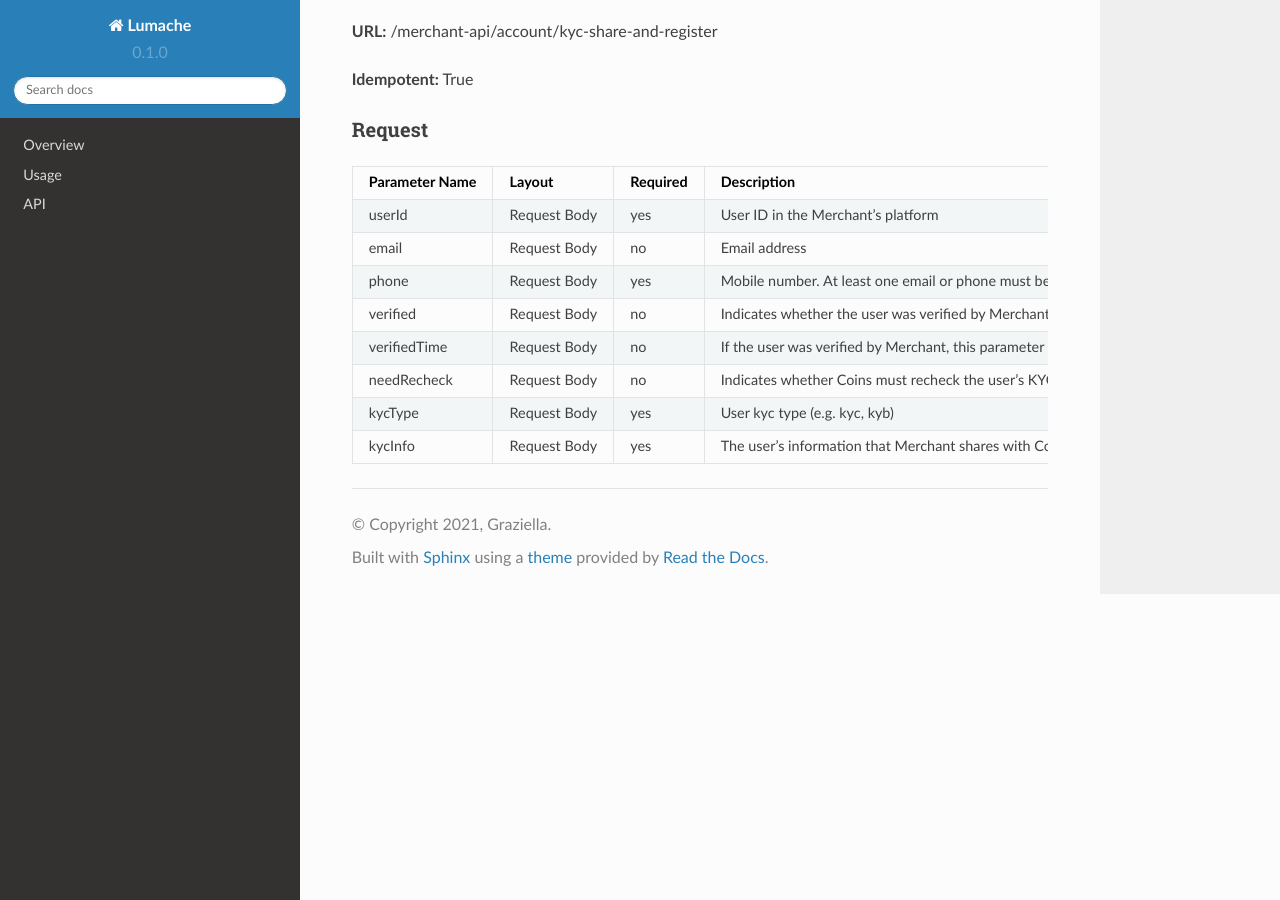
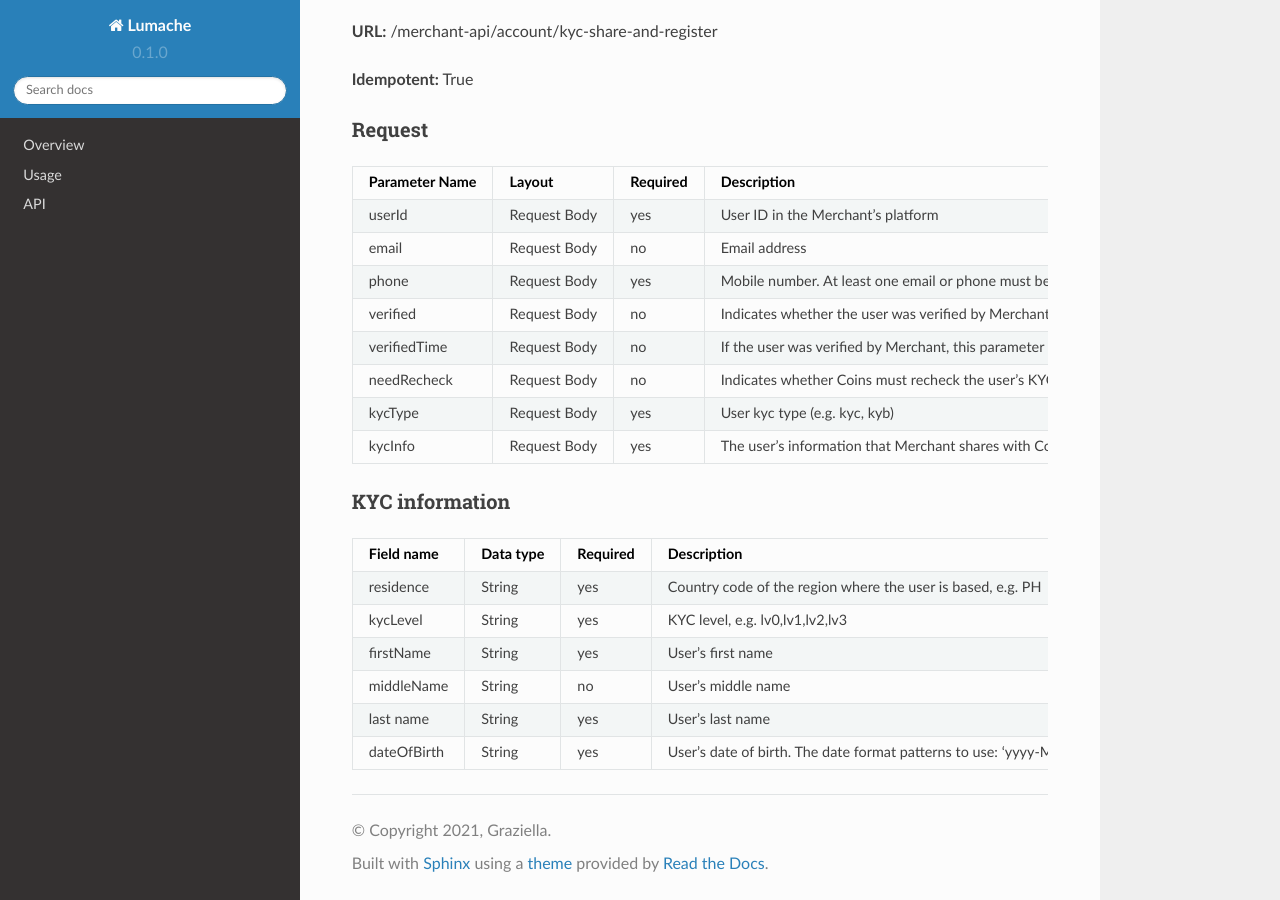
Before and after one commit to vadimsteckler1/coins_access_api, a Sphinx documentation site: the page built from docs/source/user_related.rst, in a window 1280 px wide and 900 px high, scrolled down 740 px. Built offline with Sphinx 7.4.7 and the Read the Docs theme 2.0.0, drawn with Linux system fonts in a browser that asks for light colours.

Commit message:
Update user_related.rst

```diff
--- a/docs/source/user_related.rst
+++ b/docs/source/user_related.rst
@@ -57,3 +57,38 @@ Request
      - Request Body
      - yes
      - The user’s information that Merchant shares with Coins. See an example below.
+
+KYC information
+~~~~~~~
+
+.. list-table::
+   :header-rows: 1
+
+   * - Field name
+     - Data type
+     - Required
+     - Description
+   * - residence
+     - String
+     - yes
+     - Country code of the region where the user is based, e.g. PH
+   * - kycLevel
+     - String
+     - yes
+     - KYC level, e.g. lv0,lv1,lv2,lv3
+   * - firstName
+     - String
+     - yes
+     - User’s first name
+   * - middleName
+     - String
+     - no
+     - User’s middle name
+   * - last name
+     - String
+     - yes
+     - User’s last name
+   * - dateOfBirth
+     - String
+     - yes
+     - User’s date of birth. The date format patterns to use: 'yyyy-MM-dd HH:mm:ss'
```
